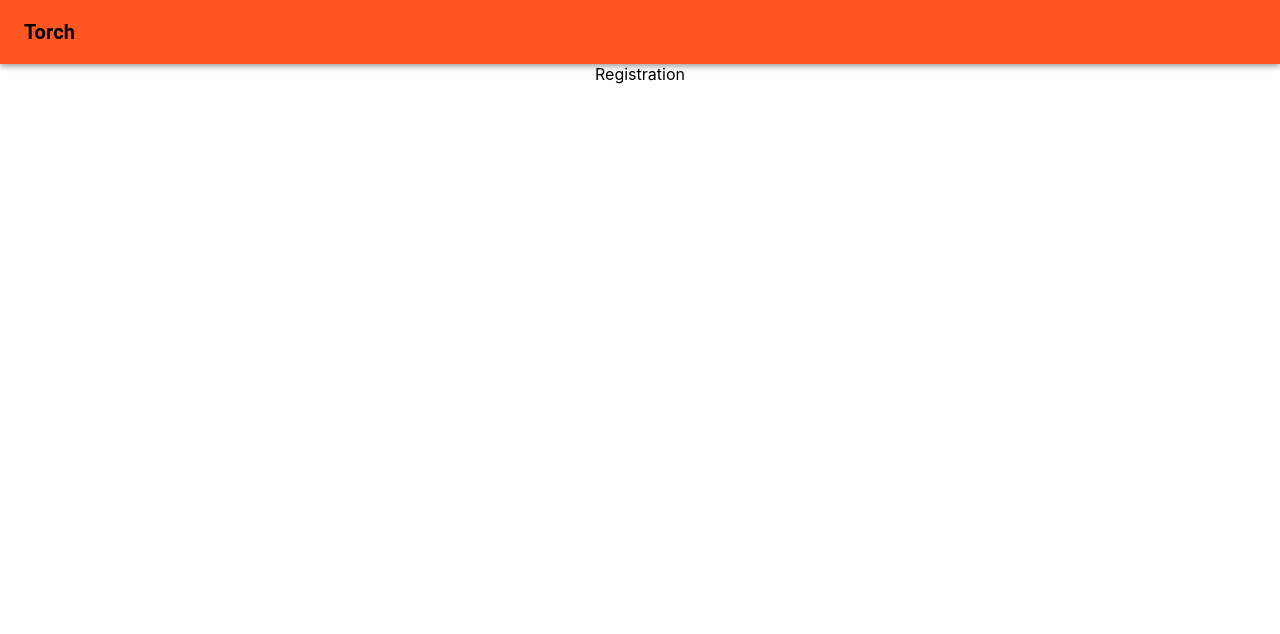
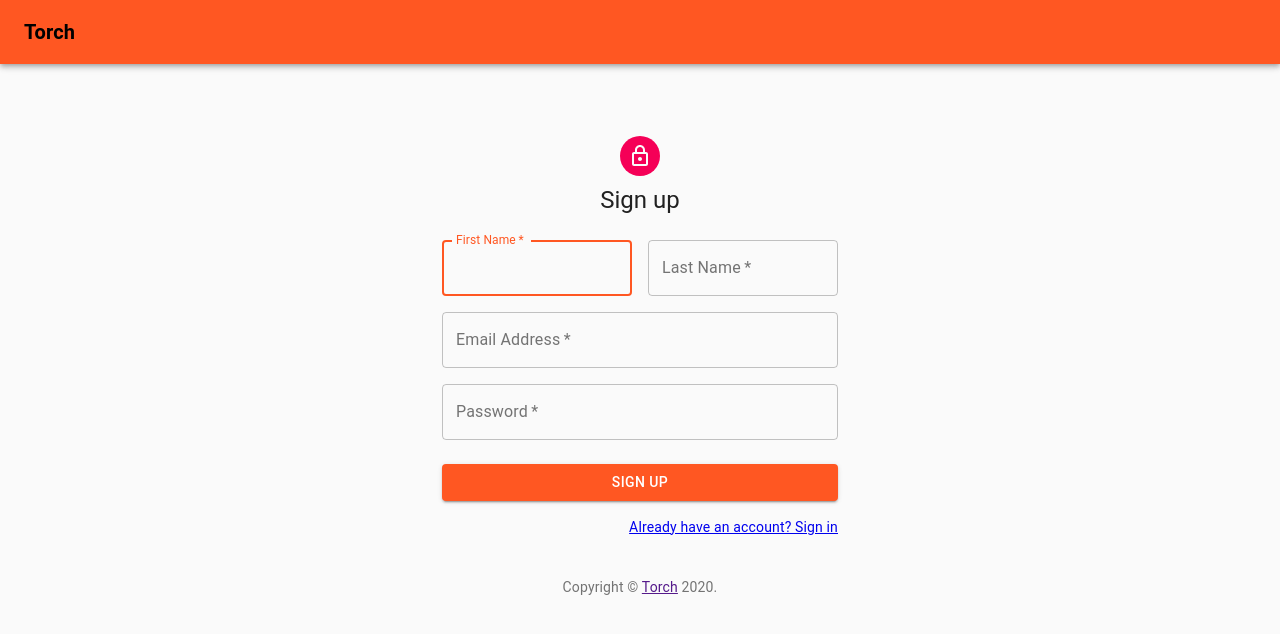
Before and after one commit to Kevin1192/open-hacks-project, a React (Create React App) app: page /register in a window 1280 px wide. Shown: the top 634 px of the page. Built offline with nearby package versions, Linux system fonts and the light colour scheme.

Commit message:
Adds registration and login screens to routing

```diff
--- a/package.json
+++ b/package.json
@@ -4,6 +4,7 @@
   "private": true,
   "dependencies": {
     "@material-ui/core": "^4.10.0",
+    "@material-ui/icons": "^4.9.1",
     "@testing-library/jest-dom": "^4.2.4",
     "@testing-library/react": "^9.3.2",
     "@testing-library/user-event": "^7.1.2",
--- a/src/components/Login.js
+++ b/src/components/Login.js
@@ -1,9 +1,103 @@
-import React from "react";
+import React from 'react';
+import Avatar from '@material-ui/core/Avatar';
+import Button from '@material-ui/core/Button';
+import CssBaseline from '@material-ui/core/CssBaseline';
+import TextField from '@material-ui/core/TextField';
+import Grid from '@material-ui/core/Grid';
+import Box from '@material-ui/core/Box';
+import LockOutlinedIcon from '@material-ui/icons/LockOutlined';
+import Typography from '@material-ui/core/Typography';
+import { makeStyles } from '@material-ui/core/styles';
+import Container from '@material-ui/core/Container';
+import { Link } from "react-router-dom";
 
-export default function Login() {
+function Copyright() {
   return (
-    <div>
-      Login
-    </div>
+    <Typography variant="body2" color="textSecondary" align="center">
+      {'Copyright © '}
+      <Link color="inherit" href="https://material-ui.com/">
+        Torch
+      </Link>{' '}
+      {new Date().getFullYear()}
+      {'.'}
+    </Typography>
   );
 }
+
+const useStyles = makeStyles((theme) => ({
+  paper: {
+    marginTop: theme.spacing(8),
+    display: 'flex',
+    flexDirection: 'column',
+    alignItems: 'center',
+    elevation: 3
+  },
+  avatar: {
+    margin: theme.spacing(1),
+    backgroundColor: theme.palette.secondary.main,
+  },
+  form: {
+    width: '100%', // Fix IE 11 issue.
+    marginTop: theme.spacing(3),
+  },
+  submit: {
+    margin: theme.spacing(3, 0, 2),
+  },
+}));
+
+export default function SignUp() {
+  const classes = useStyles();
+
+  return (
+    <Container component="main" maxWidth="xs">
+      <CssBaseline />
+      <div className={classes.paper}>
+        <Avatar className={classes.avatar}>
+          <LockOutlinedIcon />
+        </Avatar>
+        <Typography component="h1" variant="h5">
+          Log in
+        </Typography>
+        <form className={classes.form} noValidate>
+          <Grid container spacing={2}>
+            <Grid item xs={12}>
+              <TextField
+                variant="outlined"
+                required
+                fullWidth
+                id="email"
+                label="Email Address"
+                name="email"
+                autoComplete="email"
+              />
+            </Grid>
+            <Grid item xs={12}>
+              <TextField
+                variant="outlined"
+                required
+                fullWidth
+                name="password"
+                label="Password"
+                type="password"
+                id="password"
+                autoComplete="current-password"
+              />
+            </Grid>
+          </Grid>
+          <Button
+            type="submit"
+            fullWidth
+            variant="contained"
+            color="primary"
+            className={classes.submit}
+          >
+            Sign Up
+          </Button>
+        </form>
+      </div>
+      <Box mt={5}>
+        <Copyright />
+      </Box>
+    </Container>
+  );
+}
--- a/src/components/Registration.js
+++ b/src/components/Registration.js
@@ -1,9 +1,133 @@
-import React from "react";
+import React from 'react';
+import Avatar from '@material-ui/core/Avatar';
+import Button from '@material-ui/core/Button';
+import CssBaseline from '@material-ui/core/CssBaseline';
+import TextField from '@material-ui/core/TextField';
+import Grid from '@material-ui/core/Grid';
+import Box from '@material-ui/core/Box';
+import LockOutlinedIcon from '@material-ui/icons/LockOutlined';
+import Typography from '@material-ui/core/Typography';
+import { makeStyles } from '@material-ui/core/styles';
+import Container from '@material-ui/core/Container';
+import { Link } from "react-router-dom";
 
-export default function Registration() {
+function Copyright() {
   return (
-    <div>
-      Registration
-    </div>
+    <Typography variant="body2" color="textSecondary" align="center">
+      {'Copyright © '}
+      <Link color="inherit" href="https://material-ui.com/">
+        Torch
+      </Link>{' '}
+      {new Date().getFullYear()}
+      {'.'}
+    </Typography>
   );
 }
+
+const useStyles = makeStyles((theme) => ({
+  paper: {
+    marginTop: theme.spacing(8),
+    display: 'flex',
+    flexDirection: 'column',
+    alignItems: 'center',
+    elevation: 3
+  },
+  avatar: {
+    margin: theme.spacing(1),
+    backgroundColor: theme.palette.secondary.main,
+  },
+  form: {
+    width: '100%', // Fix IE 11 issue.
+    marginTop: theme.spacing(3),
+  },
+  submit: {
+    margin: theme.spacing(3, 0, 2),
+  },
+}));
+
+export default function SignUp() {
+  const classes = useStyles();
+
+  return (
+    <Container component="main" maxWidth="xs">
+      <CssBaseline />
+      <div className={classes.paper}>
+        <Avatar className={classes.avatar}>
+          <LockOutlinedIcon />
+        </Avatar>
+        <Typography component="h1" variant="h5">
+          Sign up
+        </Typography>
+        <form className={classes.form} noValidate>
+          <Grid container spacing={2}>
+            <Grid item xs={12} sm={6}>
+              <TextField
+                autoComplete="fname"
+                name="firstName"
+                variant="outlined"
+                required
+                fullWidth
+                id="firstName"
+                label="First Name"
+                autoFocus
+              />
+            </Grid>
+            <Grid item xs={12} sm={6}>
+              <TextField
+                variant="outlined"
+                required
+                fullWidth
+                id="lastName"
+                label="Last Name"
+                name="lastName"
+                autoComplete="lname"
+              />
+            </Grid>
+            <Grid item xs={12}>
+              <TextField
+                variant="outlined"
+                required
+                fullWidth
+                id="email"
+                label="Email Address"
+                name="email"
+                autoComplete="email"
+              />
+            </Grid>
+            <Grid item xs={12}>
+              <TextField
+                variant="outlined"
+                required
+                fullWidth
+                name="password"
+                label="Password"
+                type="password"
+                id="password"
+                autoComplete="current-password"
+              />
+            </Grid>
+          </Grid>
+          <Button
+            type="submit"
+            fullWidth
+            variant="contained"
+            color="primary"
+            className={classes.submit}
+          >
+            Sign Up
+          </Button>
+          <Grid container justify="flex-end">
+            <Grid item>
+              <Link to="/login" variant="body2">
+                Already have an account? Sign in
+              </Link>
+            </Grid>
+          </Grid>
+        </form>
+      </div>
+      <Box mt={5}>
+        <Copyright />
+      </Box>
+    </Container>
+  );
+}
```
Also changed, not shown: 1 other file (tests, documents, lock files or other folders).
